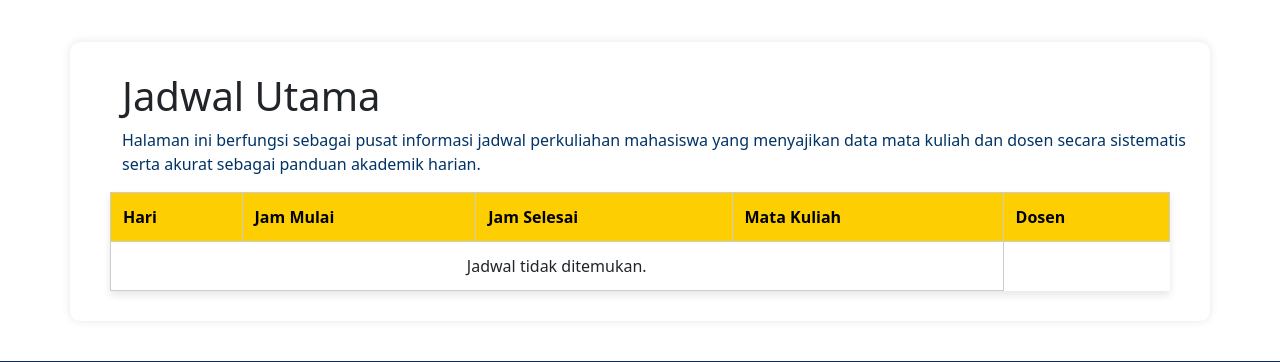
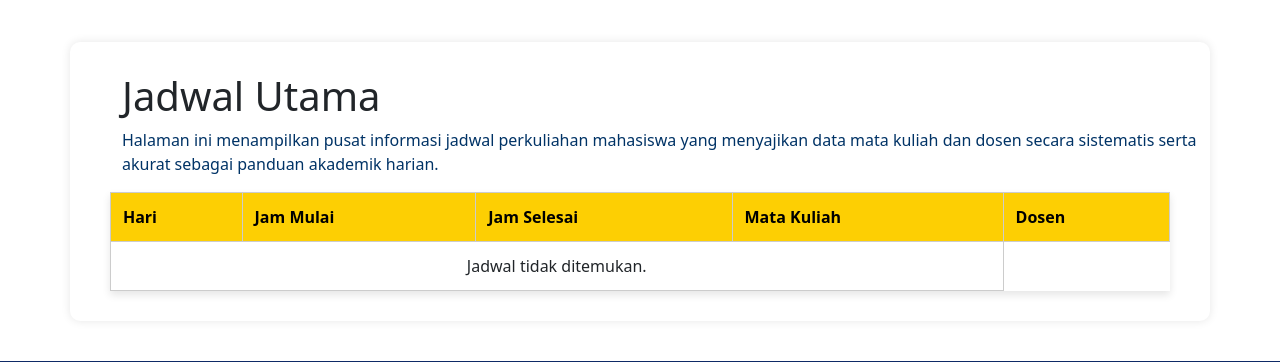
Before and after one commit to hafizh1478hlm/Jadwal-Perkuliahan-Mahasiswa, a PHP site: page /jadwalutama.php in a window 1280 px wide. Shown: the part 86-448 px from the top of the page. Run offline with PHP 8.4, Linux system fonts and the light colour scheme; data that the repository does not hold is empty.

Commit message:
Update description text on jadwalutama.php

```diff
--- a/jadwalutama.php
+++ b/jadwalutama.php
@@ -71,7 +71,7 @@ if (!empty($keyword)) {
 
     <div class="container">
         <h1>Jadwal Utama</h1>
-        <p>Halaman ini berfungsi sebagai pusat informasi jadwal perkuliahan mahasiswa yang menyajikan data mata kuliah dan dosen secara sistematis serta akurat sebagai panduan akademik harian.
+        <p>Halaman ini menampilkan pusat informasi jadwal perkuliahan mahasiswa yang menyajikan data mata kuliah dan dosen secara sistematis serta akurat sebagai panduan akademik harian.
         </p>
         <table class="jadwal-table">
         <thead>
```
